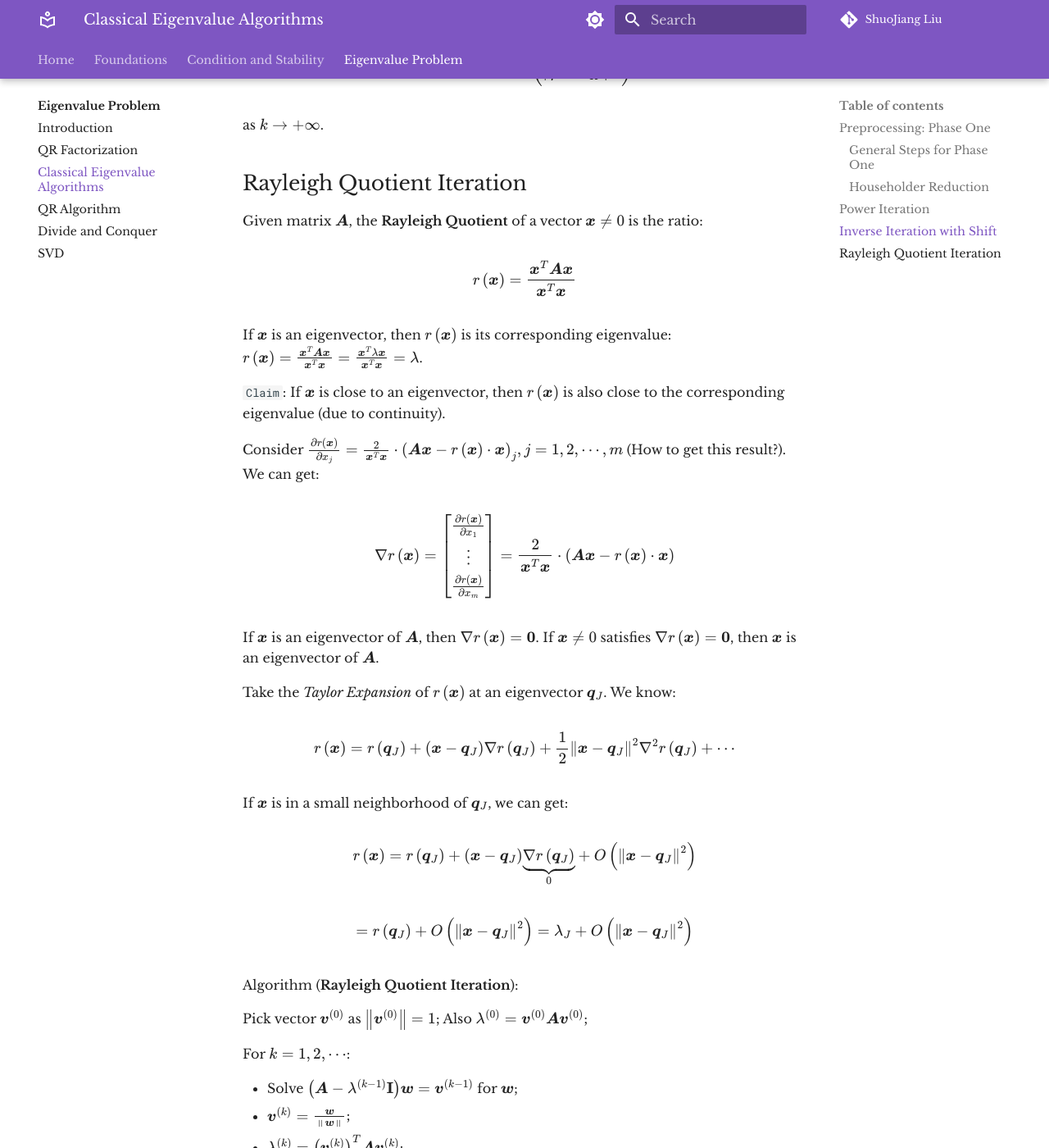
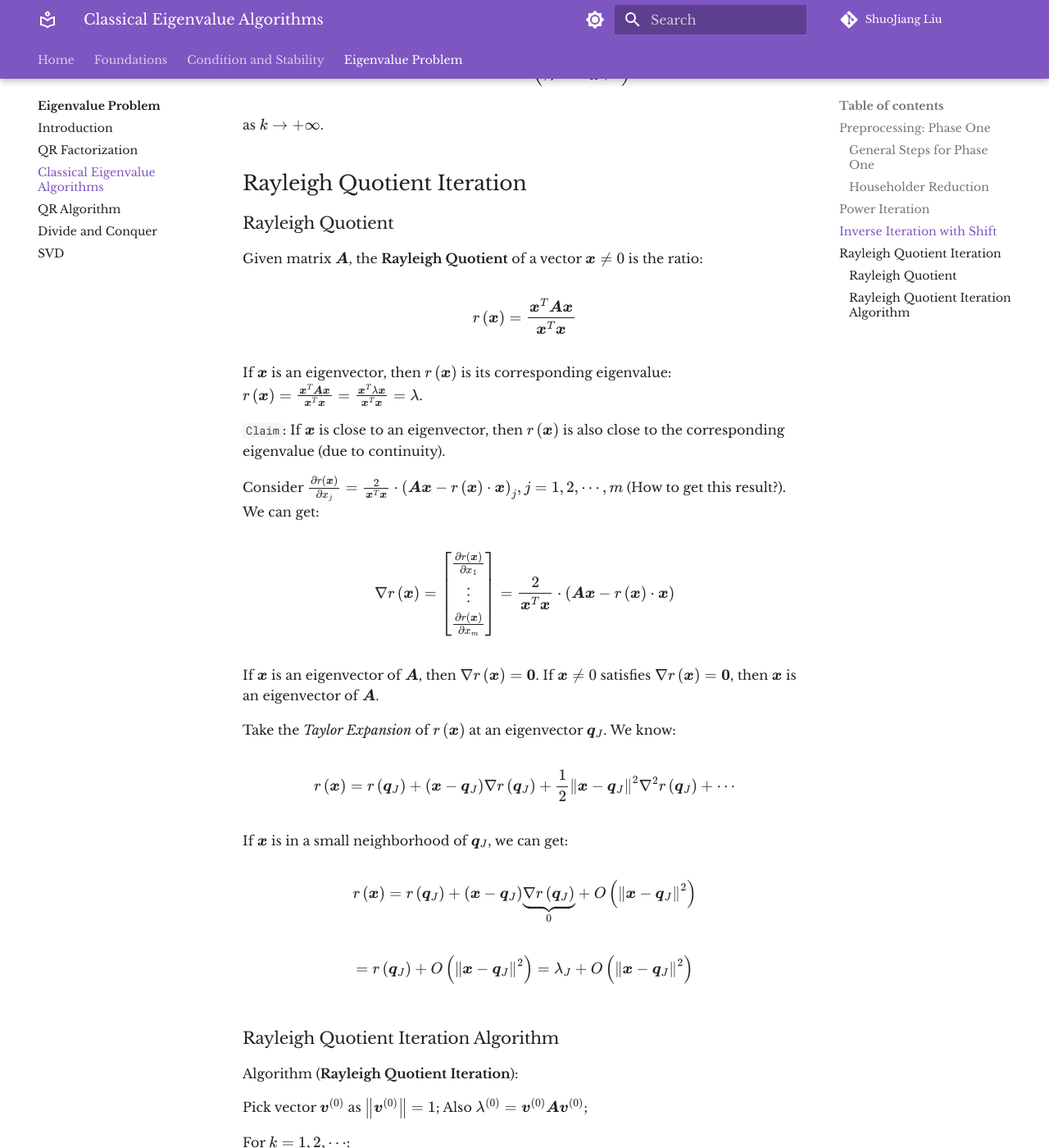
Before and after one commit to LiuShuoJiang/Numerical-Linear-Algebra, an MkDocs documentation site: the page built from docs/Eigenvalue/Classical_Eigenvalue_Algorithms.md, in a window 1280 px wide and 1400 px high, scrolled down 4000 px. Shown: the whole window at 82% size. Built offline with MkDocs 1.6.1 and Material for MkDocs 9.7.7, drawn with Linux system fonts in a browser that asks for light colours; comment, search, counter and statistics services are not loaded.

Commit message:
Fix some style error

```diff
--- a/docs/Eigenvalue/Classical_Eigenvalue_Algorithms.md
+++ b/docs/Eigenvalue/Classical_Eigenvalue_Algorithms.md
@@ -164,6 +164,8 @@ as $k\rightarrow +\infty$.
 
 ## Rayleigh Quotient Iteration
 
+### Rayleigh Quotient
+
 Given matrix $\boldsymbol{A}$, the **Rayleigh Quotient** of a vector $\boldsymbol{x}\ne 0$ is the ratio:
 
 $$
@@ -202,6 +204,8 @@ $$
 =r\left( \boldsymbol{q}_J \right) +O\left( \left\| \boldsymbol{x}-\boldsymbol{q}_J \right\| ^2 \right) =\lambda _J+O\left( \left\| \boldsymbol{x}-\boldsymbol{q}_J \right\| ^2 \right)
 $$
 
+### Rayleigh Quotient Iteration Algorithm
+
 Algorithm (**Rayleigh Quotient Iteration**):
 
 Pick vector $\boldsymbol{v}^{\left( 0 \right)}$ as $\left\| \boldsymbol{v}^{\left( 0 \right)} \right\| =1$; Also $\lambda ^{\left( 0 \right)}=\boldsymbol{v}^{\left( 0 \right)}\boldsymbol{Av}^{\left( 0 \right)}$;
```
